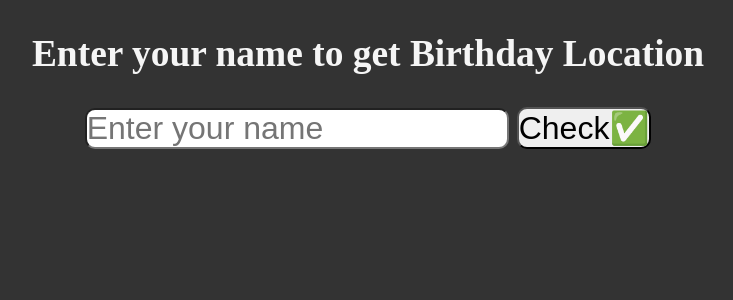
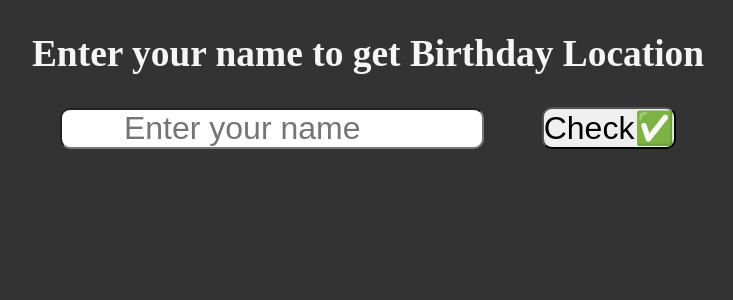
Before and after one commit to FaithFamous2/simple_flaskapp, a Flask app: page / in a window 1280 px wide. Shown: the top 300 px of the page, without its empty margins (272-1005 px from the left). Run offline with Flask 3, Linux system fonts and the light colour scheme.

Commit message:
Update index.html

```diff
--- a/templates/index.html
+++ b/templates/index.html
@@ -3,9 +3,6 @@
 <html>
   <head>
     <meta charset="utf-8" />
-    <meta content="width=device-width, initial-scale=1.0" name="viewport">
-    <meta content="Free HTML Templates" name="keywords">
-    <meta content="Free HTML Templates" name="description">
     <meta http-equiv="X-UA-Compatible" content="IE=edge" />
     <title>Famouzcoder Birthday Location</title>
     <meta name="description" content="" />
@@ -18,8 +15,8 @@
   <body>
     <h3>Enter your name to get Birthday Location</h3>
     <form action="/famouz_birthday" method="POST">
-    <input type="text" name="name" id="name" placeholder="Enter your name" />
-    <button type="submit">Check✅</button>
+    <input type="text" name="name" id="name" placeholder="       Enter your name" />
+    <button style="position:center; margin-left:50px;" type="submit">Check✅</button>
 
     <script src="" async defer></script>
   </body>
```
